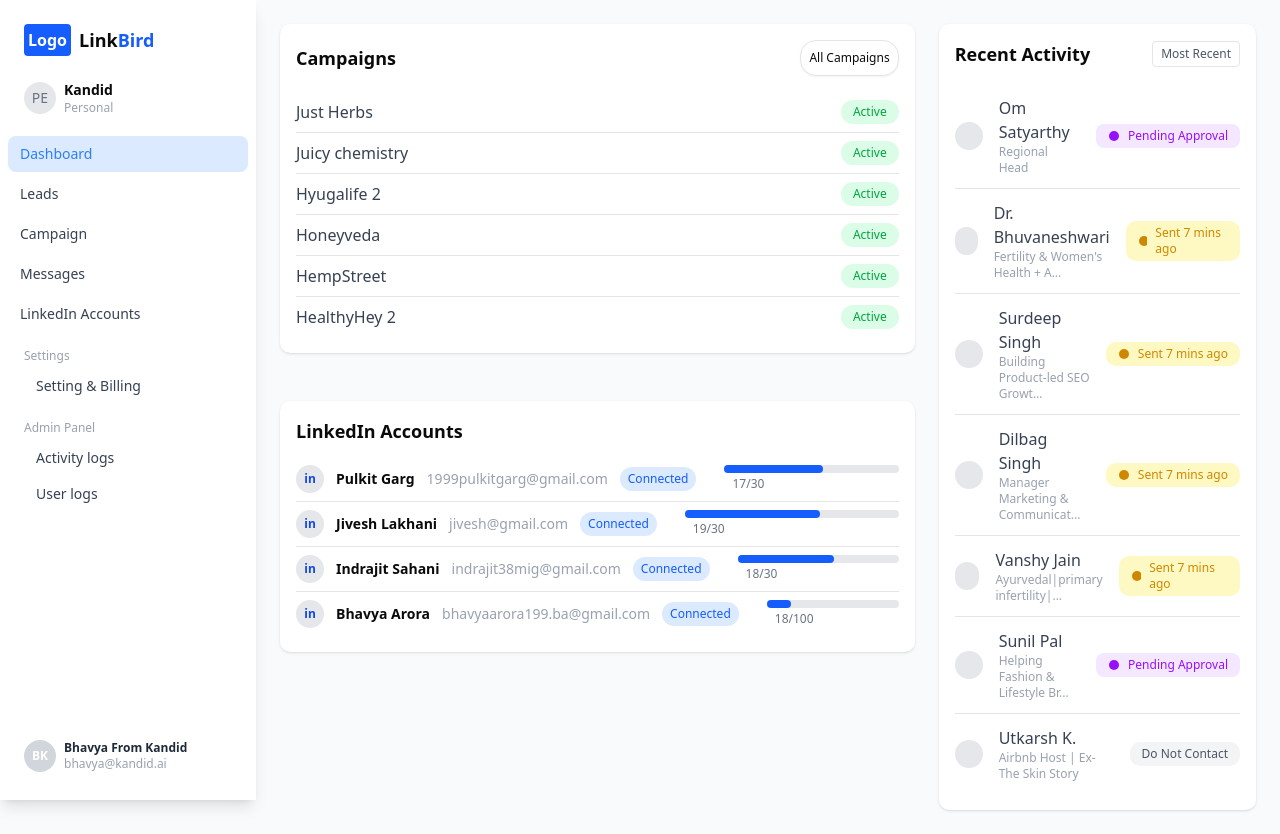
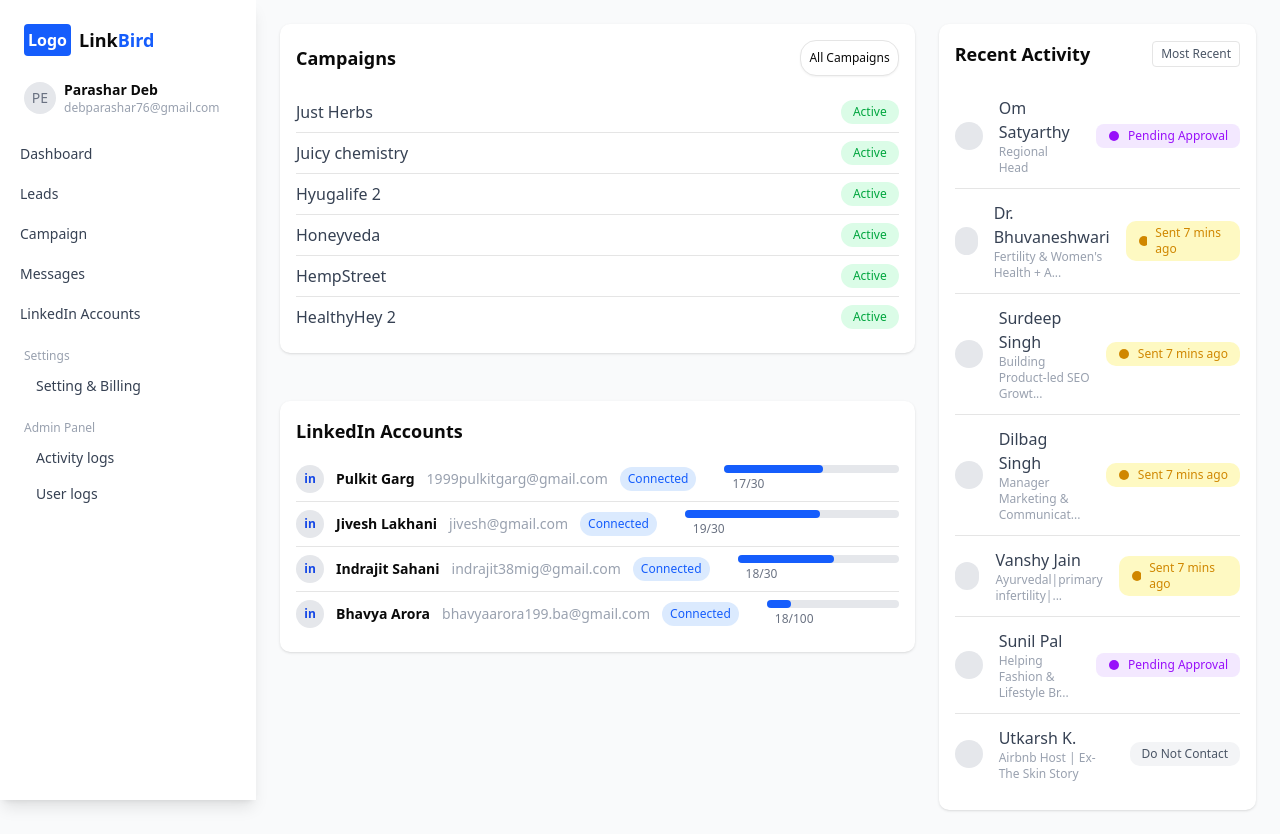
Before and after one commit to ParasharDeb/Kandid-assignment, a Next.js app: page /dashboard in a window 1280 px wide. Built offline with nearby package versions, Linux system fonts and the light colour scheme.

Commit message:
added some styles and necessary pages

```diff
--- /dev/null
+++ b/app/campaigns/page.tsx
@@ -0,0 +1,7 @@
+export default function Campaign(){
+    return(
+        <div>
+            campaigns
+        </div>
+    )
+}
--- a/app/dashboard/page.tsx
+++ b/app/dashboard/page.tsx
@@ -4,8 +4,6 @@
 import CampDashboard from "../maincomps/dashboard-campaigns";
 import LinkedinAccs from "../maincomps/dashboard-linkedin";
 import RecentDashboard from "../maincomps/dashboard-recents";
-import { useState } from "react";
-
 export default function Dashboard() {
   return (
     <div className="min-h-screen bg-gray-50 flex flex-col md:flex-row">
--- /dev/null
+++ b/app/leads/page.tsx
@@ -0,0 +1,7 @@
+export default function Leadspage(){
+    return(
+        <div>
+            Leads
+        </div>
+    )
+}
--- a/app/maincomps/Leftnav.tsx
+++ b/app/maincomps/Leftnav.tsx
@@ -1,7 +1,8 @@
 'use client'
 import Link from "next/link";
-
+import { useRouter } from "next/navigation";
 export default function LeftNavigation() {
+  const Router=useRouter();
   return (
     <aside className="bg-white h-screen w-64 shadow-lg flex flex-col py-6">
       {/* Logo */}
@@ -18,8 +19,8 @@
         <div className="flex items-center gap-2 mb-1">
           <div className="bg-gray-200 rounded-full w-8 h-8 flex items-center justify-center text-gray-500 text-sm select-none">PE</div>
           <div>
-            <span className="block font-semibold text-sm">Kandid</span>
-            <span className="block text-xs text-gray-400">Personal</span>
+            <span className="block font-semibold text-sm">Parashar Deb</span>
+            <span className="block text-xs text-gray-400">debparashar76@gmail.com</span>
           </div>
         </div>
       </div>
@@ -27,48 +28,39 @@
       <nav className="px-2 mb-4">
         <ul className="space-y-1 text-sm">
           <li>
-            <Link href="#" className="flex items-center bg-blue-100 rounded-md font-medium px-3 py-2 text-blue-500 gap-2">
+            <Link href="#" className="flex items-center px-3 py-2 gap-2 text-gray-700 hover:bg-blue-100 hover:text-blue-600 rounded-md">
               Dashboard
             </Link>
           </li>
           <li>
-            <Link href="#" className="flex items-center px-3 py-2 gap-2 text-gray-700">Leads</Link>
+            <Link href="/leads" className="flex items-center px-3 py-2 gap-2 text-gray-700 hover:bg-blue-100 hover:text-blue-600 rounded-md" >Leads</Link>
           </li>
           <li>
-            <Link href="#" className="flex items-center px-3 py-2 gap-2 text-gray-700">Campaign</Link>
+            <Link href="/campaigns" className="flex items-center px-3 py-2 gap-2 text-gray-700 hover:bg-blue-100 hover:text-blue-600 rounded-md">Campaign</Link>
           </li>
           <li>
-            <Link href="#" className="flex items-center px-3 py-2 gap-2 text-gray-700">
+            <Link href="/messages" className="flex items-center px-3 py-2 gap-2 text-gray-700 hover:bg-blue-100 hover:text-blue-600 rounded-md">
               Messages
 
             </Link>
           </li>
           <li>
-            <Link href="#" className="flex items-center px-3 py-2 gap-2 text-gray-700">LinkedIn Accounts</Link>
+            <Link href="#" className="flex items-center px-3 py-2 gap-2 text-gray-700 hover:bg-blue-100 hover:text-blue-600 rounded-md">LinkedIn Accounts</Link>
           </li>
         </ul>
       </nav>
       {/* Settings */}
       <div className="px-6 mb-4">
         <div className="text-xs text-gray-400 mb-1">Settings</div>
-        <Link href="#" className="block px-3 py-2 rounded hover:bg-gray-100 text-gray-700 text-sm">Setting & Billing</Link>
+        <Link href="#" className="block px-3 py-2 rounded-md hover:bg-blue-100 hover:text-blue-700 text-gray-700 text-sm">Setting & Billing</Link>
       </div>
       {/* Admin Panel */}
       <div className="px-6 mb-4">
         <div className="text-xs text-gray-400 mb-1">Admin Panel</div>
-        <Link href="#" className="block px-3 py-2 rounded hover:bg-gray-100 text-gray-700 text-sm">Activity logs</Link>
-        <Link href="#" className="block px-3 py-2 rounded hover:bg-gray-100 text-gray-700 text-sm">User logs</Link>
+        <Link href="#" className="block px-3 py-2 rounded-md hover:bg-blue-100 hover:text-blue-700 text-gray-700 text-sm">Activity logs</Link>
+        <Link href="#" className="block px-3 py-2 rounded-md hover:bg-blue-100 hover:text-blue-700 text-gray-700 text-sm">User logs</Link>
       </div>
-      {/* Footer */}
-      <div className="mt-auto px-6">
-        <div className="flex items-center gap-2 mb-1 mt-16">
-          <div className="bg-gray-300 font-bold rounded-full w-8 h-8 flex items-center justify-center text-xs text-white select-none">BK</div>
-          <div>
-            <span className="block text-gray-800 text-xs font-semibold">Bhavya From Kandid</span>
-            <span className="block text-xs text-gray-400">bhavya@kandid.ai</span>
-          </div>
-        </div>
-      </div>
+
     </aside>
   );
 }
```
